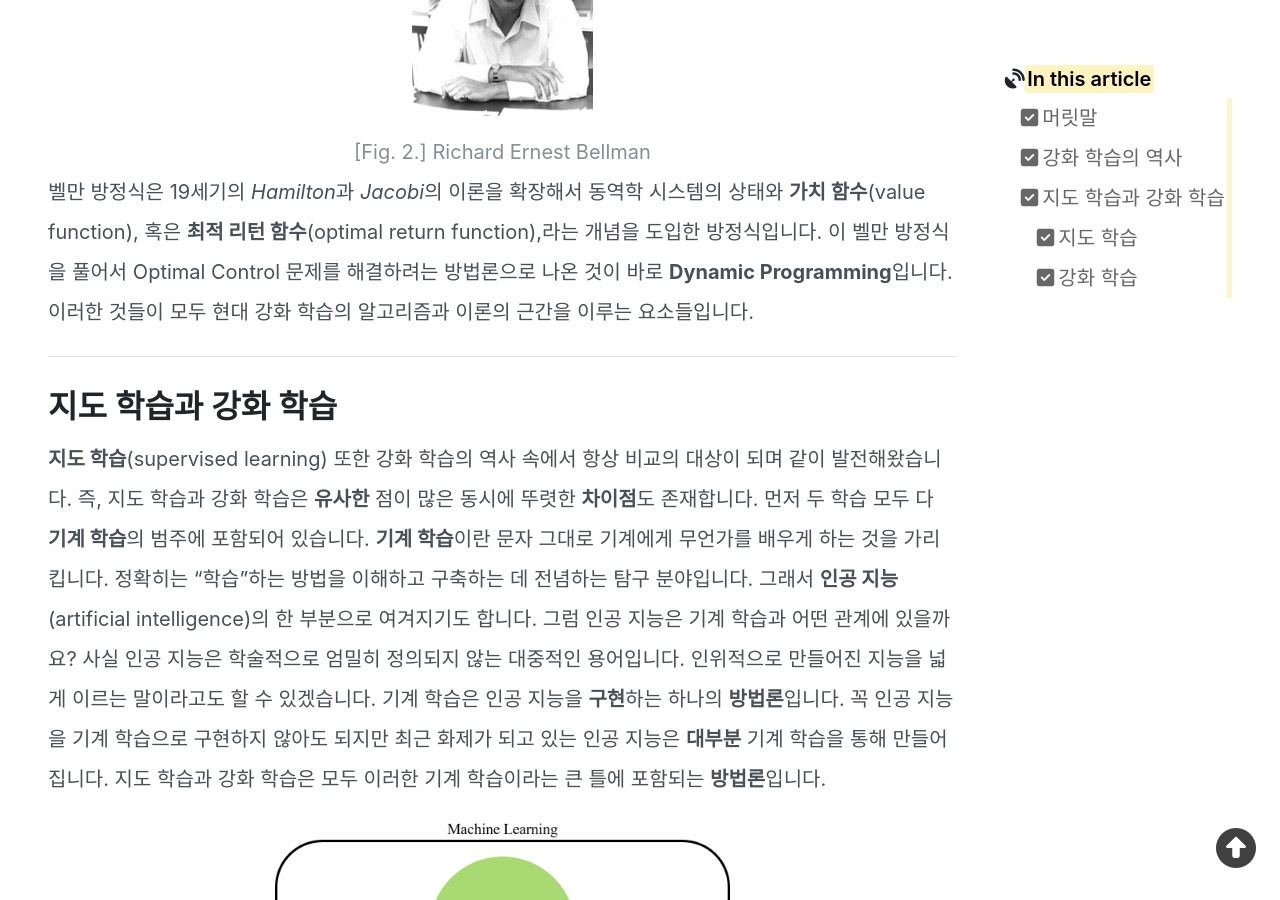
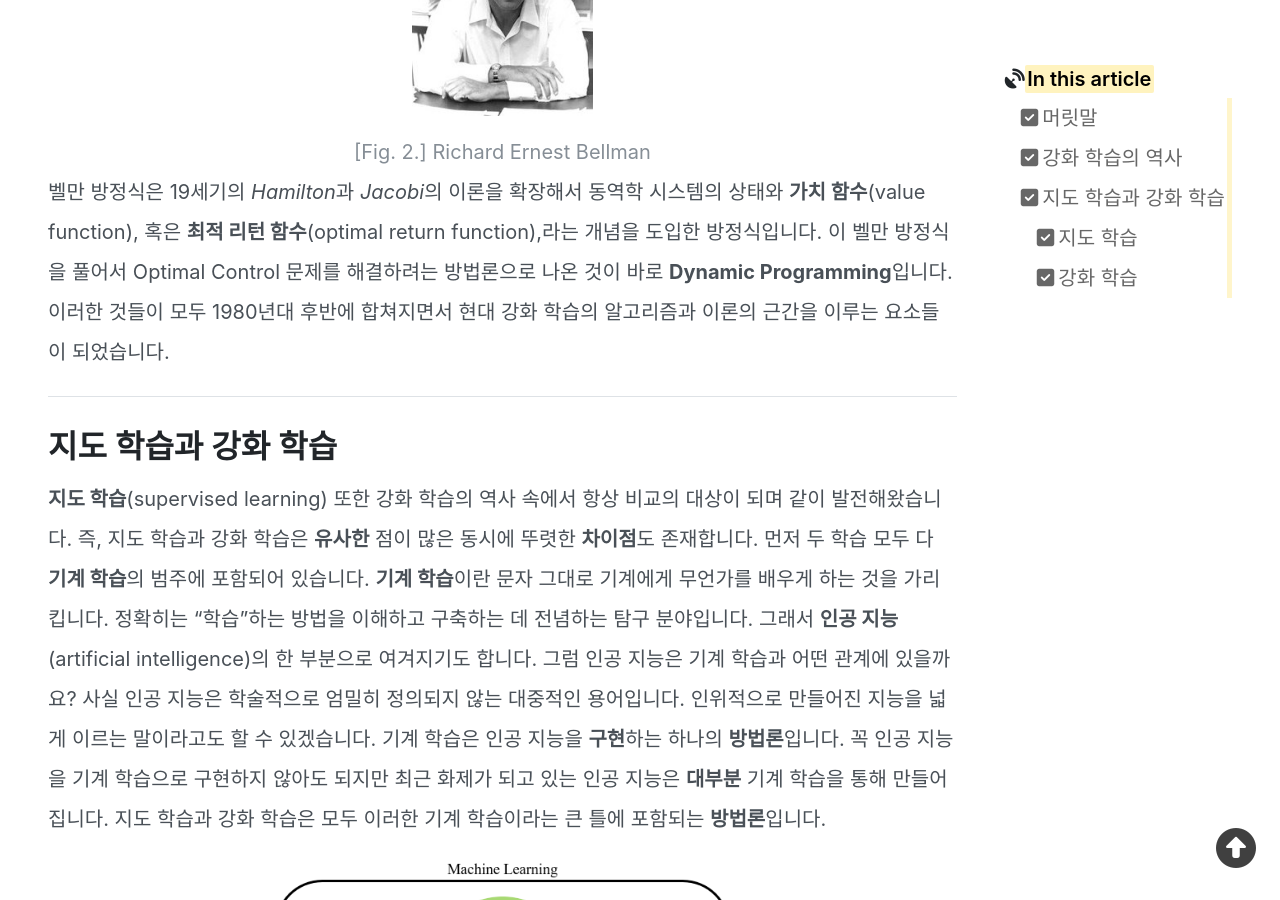
Before and after one commit to mngupark/mngupark.github.io, a Jekyll site: the page built from posts/study/machine learning/reinforcement learning/_posts/2023-03-15-introduction-to-rl-1.md, in a window 1280 px wide and 900 px high, scrolled down 2004 px. Built offline with Jekyll 4.4.1, drawn with Linux system fonts in a browser that asks for light colours; nearby versions of some CDN libraries; comment, search, counter and statistics services are not loaded.

Commit message:
modify the history of reinforcement learning

```diff
--- a/posts/study/machine learning/reinforcement learning/_posts/2023-03-15-introduction-to-rl-1.md
+++ b/posts/study/machine learning/reinforcement learning/_posts/2023-03-15-introduction-to-rl-1.md
@@ -42,7 +42,7 @@ Trial & Error 학습에서는 "<ins>좋거나 나쁜 결과에 따라서 동물
     <figcaption>Richard Ernest Bellman</figcaption>
 </figure>
 
-벨만 방정식은 19세기의 *Hamilton*과 *Jacobi*의 이론을 확장해서 동역학 시스템의 상태와 **가치 함수**(value function), 혹은 **최적 리턴 함수**(optimal return function),라는 개념을 도입한 방정식입니다. 이 벨만 방정식을 풀어서 Optimal Control 문제를 해결하려는 방법론으로 나온 것이 바로 **Dynamic Programming**입니다. 이러한 것들이 모두 현대 강화 학습의 알고리즘과 이론의 근간을 이루는 요소들입니다.
+벨만 방정식은 19세기의 *Hamilton*과 *Jacobi*의 이론을 확장해서 동역학 시스템의 상태와 **가치 함수**(value function), 혹은 **최적 리턴 함수**(optimal return function),라는 개념을 도입한 방정식입니다. 이 벨만 방정식을 풀어서 Optimal Control 문제를 해결하려는 방법론으로 나온 것이 바로 **Dynamic Programming**입니다. 이러한 것들이 모두 1980년대 후반에 합쳐지면서 현대 강화 학습의 알고리즘과 이론의 근간을 이루는 요소들이 되었습니다.
 
 ---
 
```
